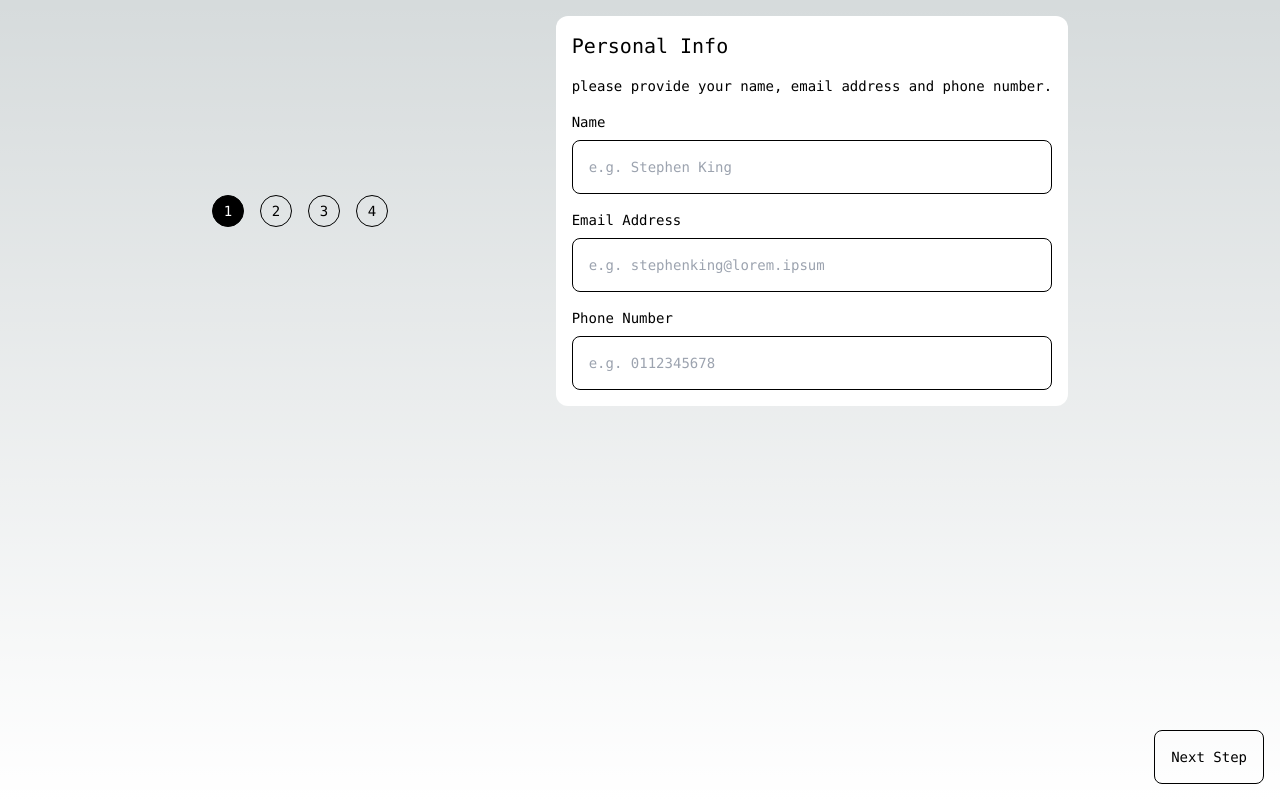
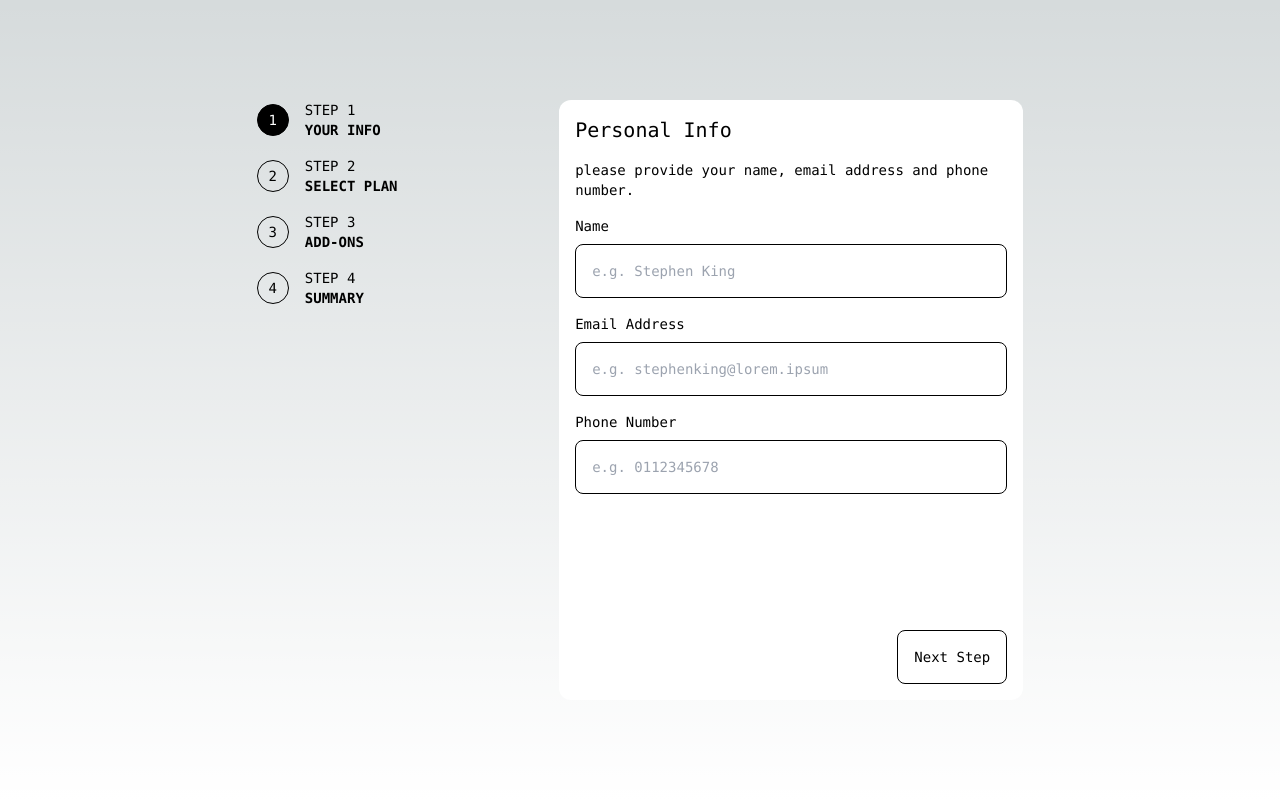
Before and after one commit to tmmychn/multi-step-form, a Next.js app: page / in a window 1280 px wide. Built offline with nearby package versions, Linux system fonts and the light colour scheme.

Commit message:
Feat: initFormData

```diff
--- a/app/page.js
+++ b/app/page.js
@@ -1,6 +1,6 @@
 'use client' // 👈 use it here
 
-import { useState } from 'react';
+import { useState, useEffect } from 'react';
 import { DynamicField } from './components/dynamic-field';
 
 function Header({step}) {
@@ -18,18 +18,21 @@ export default function Home() {
         {
           type: 'text',
           label: 'Name',
+          name: 'name',
           placeholder: 'e.g. Stephen King',
           isMandatory: true,
         },
         {
           type: 'text',
           label: 'Email Address',
+          name: 'email',
           placeholder: 'e.g. stephenking@lorem.ipsum',
           isMandatory: true,
         },
         {
           type: 'text',
           label: 'Phone Number',
+          name: 'phoneNumber',
           placeholder: 'e.g. 0112345678',
           isMandatory: true,
         }
@@ -42,6 +45,7 @@ export default function Home() {
       fields: [
         {
           type: 'planSelection',
+          name: 'plan',
           isMandatory: true,
           options: {
             monthly: [
@@ -86,6 +90,7 @@ export default function Home() {
       fields: [
         {
           type: 'checkbox',
+          name: 'addOns',
           isMandatory: true,
           options: [
             {
@@ -121,8 +126,30 @@ export default function Home() {
 
   // State
   const [step, setStep] = useState(0);
+  const [formData, setFormData] = useState({})
+
+  useEffect(() => {
+    initFormData();
+  }, [])
+
 
   // Functions
+  function initFormData() {
+    const tempFormData = {};
+
+    data.forEach((step) => {
+      if (step.fields.length > 0) {
+        step.fields.forEach((field) => {
+          if (field.name) {
+            tempFormData[field.name] = '';
+          }
+        })
+      }
+    })
+
+    setFormData(tempFormData);
+  }
+
   function handleOnClickNext() {
     if (step >= totalSteps - 1) {
       setStep(0);
@@ -137,22 +164,27 @@ export default function Home() {
   }
 
   return (
-    <main className="flex min-h-screen flex-col items-center justify-between p-4">
-      <div className="z-10 max-w-5xl w-full items-center justify-around font-mono text-sm lg:flex">
+    <main className="flex min-h-screen md:w-3/4 md:m-auto flex-col items-center justify-between md:justify-center p-4">
+      <div className="md:h-[75vh] z-10 max-w-5xl w-full items-center md:items-start justify-around font-mono text-sm lg:flex">
         {/* Thumbnail Container */}
-        <div className='flex justify-center gap-4 my-8'>
+        <div className='flex md:flex-col justify-center gap-4 my-8 md:m-0'>
           {data.map((obj, index) => (
-            <div
-              key={`thumbnail ${index}`}
-              className={`w-8 h-8 border border-black rounded-full flex ${step === index && 'bg-black text-white'}`}
-            >
-              <p className='m-auto'>{index + 1}</p>
+            <div key={`thumbnail ${index}`} className='flex items-center gap-4'>
+              <div
+                className={`w-8 h-8 border border-black rounded-full flex ${step === index && 'bg-black text-white'}`}
+              >
+                <p className='m-auto'>{index + 1}</p>
+              </div>
+              <div className='uppercase hidden md:block'>
+                <p>step {index + 1}</p>
+                <p className='font-bold'>{obj.thumbnail}</p>
+              </div>
             </div>
           ))
           }
         </div>
         {/* Form Container */}
-        <div className='flex flex-col gap-4 p-4 bg-white rounded-xl'>
+        <div className='flex flex-col gap-4 p-4 bg-white rounded-xl md:h-full md:w-1/2'>
             <h2 className='text-xl'>{data[step].title}</h2>
             <p>{data[step].description}</p>
             <div className='flex flex-col gap-4'>
@@ -168,7 +200,7 @@ export default function Home() {
               ))
               }
             </div>
-            <div className='w-full fixed bottom-0 left-0 flex justify-between p-4'>
+            <div className='w-full fixed md:relative bottom-0 left-0 flex justify-between p-4 md:p-0 md:mt-auto'>
               {step > 0 &&
                 <button
                   onClick={handleOnClickBack}
```
